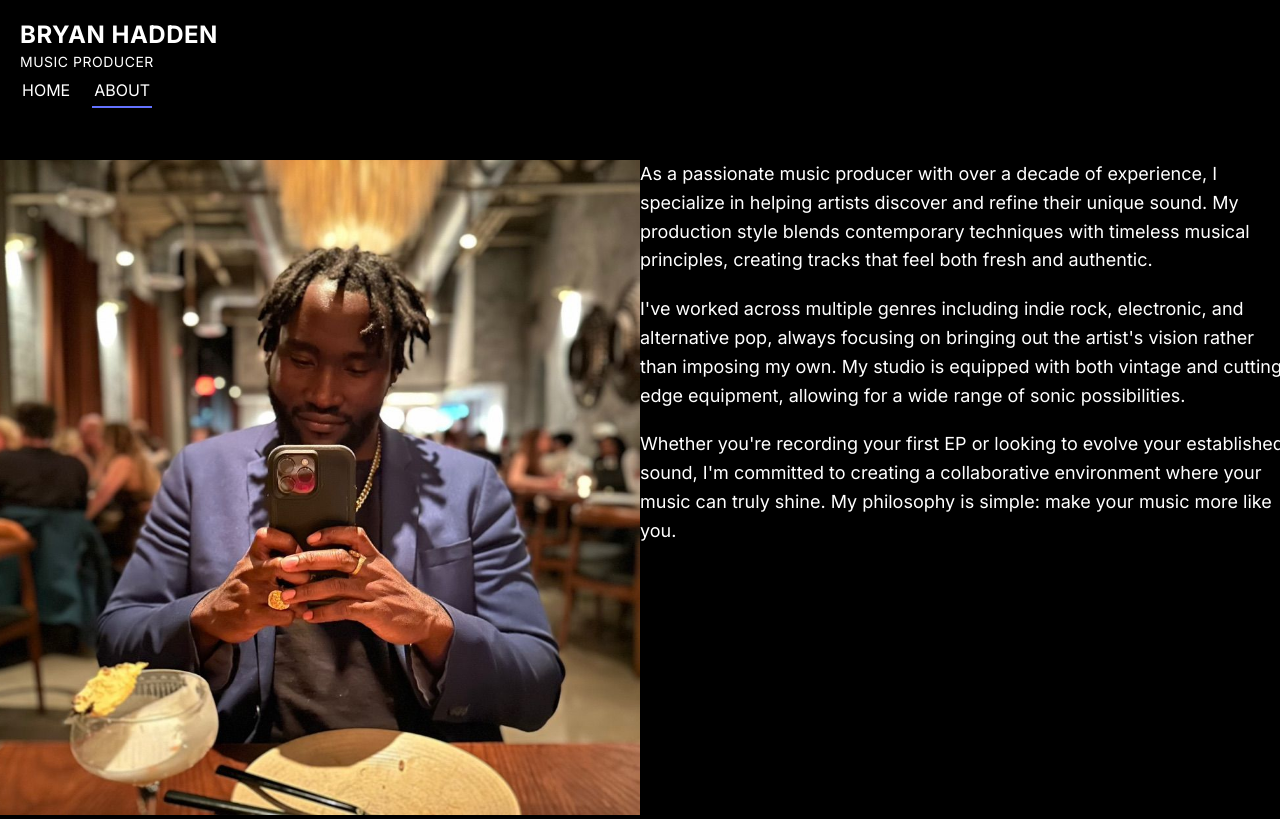
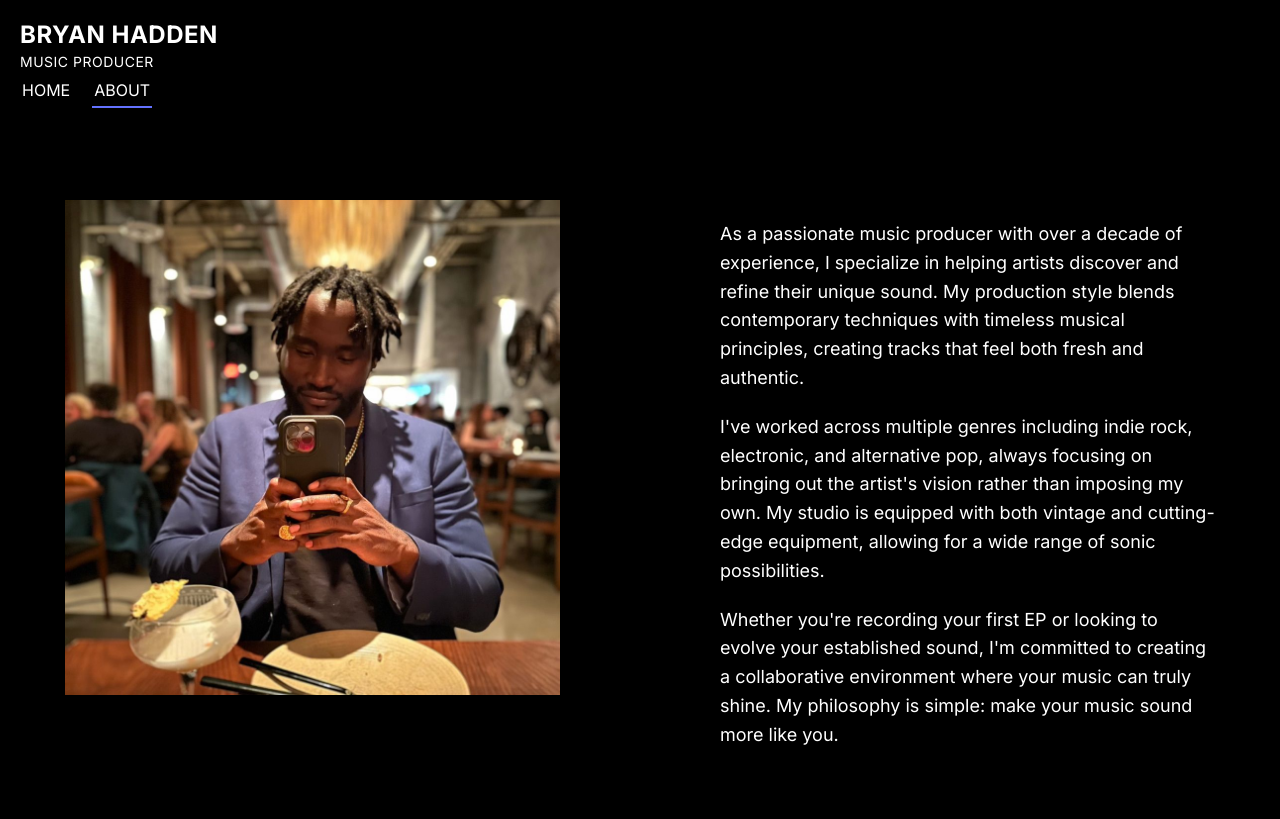
Before and after one commit to bryanchristopherhadden/bryanhaddenmusic.com, a Next.js app: page /about in a window 1280 px wide. Built offline with nearby package versions, Linux system fonts and the light colour scheme.

Commit message:
fix padding

```diff
--- a/app/about/page.jsx
+++ b/app/about/page.jsx
@@ -8,11 +8,8 @@ const AboutPage = () => {
       <div className="container">
         <div className="section-title"></div>
         <div className="row">
-          <div className="col-md-6">
-            <div
-              className={styles.imageContainer}
-              style={{ maxWidth: "100%", width: "auto" }}
-            >
+          <div className="bio-image">
+            <div className={styles.imageContainer}>
               <Image
                 priority={true}
                 src="/me2.jpeg"
@@ -24,17 +21,15 @@ const AboutPage = () => {
               />
             </div>
           </div>
-          <div className="col-md-6">
-            <p style={{ fontSize: "18px", lineHeight: "1.6" }}>
+          <div className="bio-blerb">
+            <p>
               As a passionate music producer with over a decade of experience, I
               specialize in helping artists discover and refine their unique
               sound. My production style blends contemporary techniques with
               timeless musical principles, creating tracks that feel both fresh
               and authentic.
             </p>
-            <p
-              style={{ fontSize: "18px", lineHeight: "1.6", marginTop: "20px" }}
-            >
+            <p>
               I've worked across multiple genres including indie rock,
               electronic, and alternative pop, always focusing on bringing out
               the artist's vision rather than imposing my own. My studio is
@@ -47,7 +42,7 @@ const AboutPage = () => {
               Whether you're recording your first EP or looking to evolve your
               established sound, I'm committed to creating a collaborative
               environment where your music can truly shine. My philosophy is
-              simple: make your music more like you.
+              simple: make your music sound more like you.
             </p>
           </div>
         </div>
--- a/app/about/style.module.css
+++ b/app/about/style.module.css
@@ -1,4 +1,6 @@
 .imageContainer {
+  max-width: 100%;
+  width: auto;
   overflow: hidden; /* Ensures the image doesn't overflow its container */
 }
 
--- a/app/globals.css
+++ b/app/globals.css
@@ -169,13 +169,37 @@ a {
   margin-left: -15px;
 }
 
-.col-md-6 {
+.bio-image {
   flex: 0 0 50%;
   max-width: 50%;
+  padding: 2.5rem 5rem;
+}
+
+.bio-blerb {
+  flex: 0 0 50%;
+  max-width: 50%;
+  padding: 2.5rem 5rem;
+
+  p {
+    font-size: 18px;
+    line-height: 1.6;
+    margin-top: 20px;
+
+    &:last-child {
+      margin-top: 20px;
+    }
+  }
 }
 
 @media (max-width: 900px) {
-  .col-md-6 {
+  .bio-image {
+    flex: 0 0 100%;
+    max-width: 100%;
+    padding: 0 36px 24px;
+    width: min-content;
+  }
+
+  .bio-blerb {
     flex: 0 0 100%;
     max-width: 100%;
     padding: 0 36px 24px;
--- a/app/layout.tsx
+++ b/app/layout.tsx
@@ -7,8 +7,24 @@ const inter = Inter({ subsets: ['latin'] })
 
 export const metadata = {
   title: "Bryan Hadden Music | Music Producer",
+  tagline: "Music Producer | Songwrite | Mixing, Mastering",
+  openGraph: {
+    title: "Bryan Hadden Music | Music Producer",
+    description:
+      "Professional music production services by Bryan Hadden. Let's make your music sound more like you.",
+    url: "https://bryanhaddenmusic.com",
+    siteName: "Bryan Hadden Music",
+    images: [
+      {
+        url: "/me2.jpeg",
+        width: 1200,
+        height: 630,
+        alt: "Bryan Hadden Music",
+      },
+    ],
+  },
   description:
-    "Professional music production services by Bryan Hadden. Let's make your music more like you.",
+    "Professional music production services by Bryan Hadden. Let's make your music sound more like you.",
   keywords: [
     "music",
     "producer",
@@ -23,13 +39,6 @@ export const metadata = {
 export default function RootLayout({ children }) {
   return (
     <html lang="en">
-      <head>
-        <title>Bryan Hadden Music</title>
-        <meta
-          name="description"
-          content="Songwriter | Producer - Make your music more like you."
-        />
-      </head>
       <body className={inter.className}>
         <Navigation />
         {children}
--- a/app/page.js
+++ b/app/page.js
@@ -77,11 +77,12 @@ export default function Home() {
               aria-label="Toggle music player"
               className="btn btn-custom"
             >
-              {modalIsVisable ? "✕" : <span>{"▶"}</span>}
+              {/* {modalIsVisable ? "✕" : <span>{"▶"}</span>} */}
+              {<span>{"▶"}</span>}
             </button>
           </div>
         )}
-        <h1>Lets make your music more like you.</h1>
+        <h1>Lets make your music sound more like you.</h1>
         <p>
           The ups and downs are here to stay, just like your creativity. <br />
           Let&apos;s use it all.
--- a/src/components/MusicPlayer.jsx
+++ b/src/components/MusicPlayer.jsx
@@ -3,7 +3,6 @@
 import { useState, useEffect, useRef, useCallback } from "react";
 import styled from "@emotion/styled";
 
-// Styled components for the music player
 const PlayerContainer = styled.div`
   background-color: rgba(99, 114, 255, 0.05);
   border-radius: 8px;
@@ -12,6 +11,7 @@ const PlayerContainer = styled.div`
   width: 100%;
   max-width: 500px;
   color: #333;
+  justify-self: anchor-center;
 `;
 
 const PlayerControls = styled.div`
```
Also changed, not shown: src/data/data.json (deleted, +0 -7 lines), 2 other files (tests, documents, lock files or other folders).
